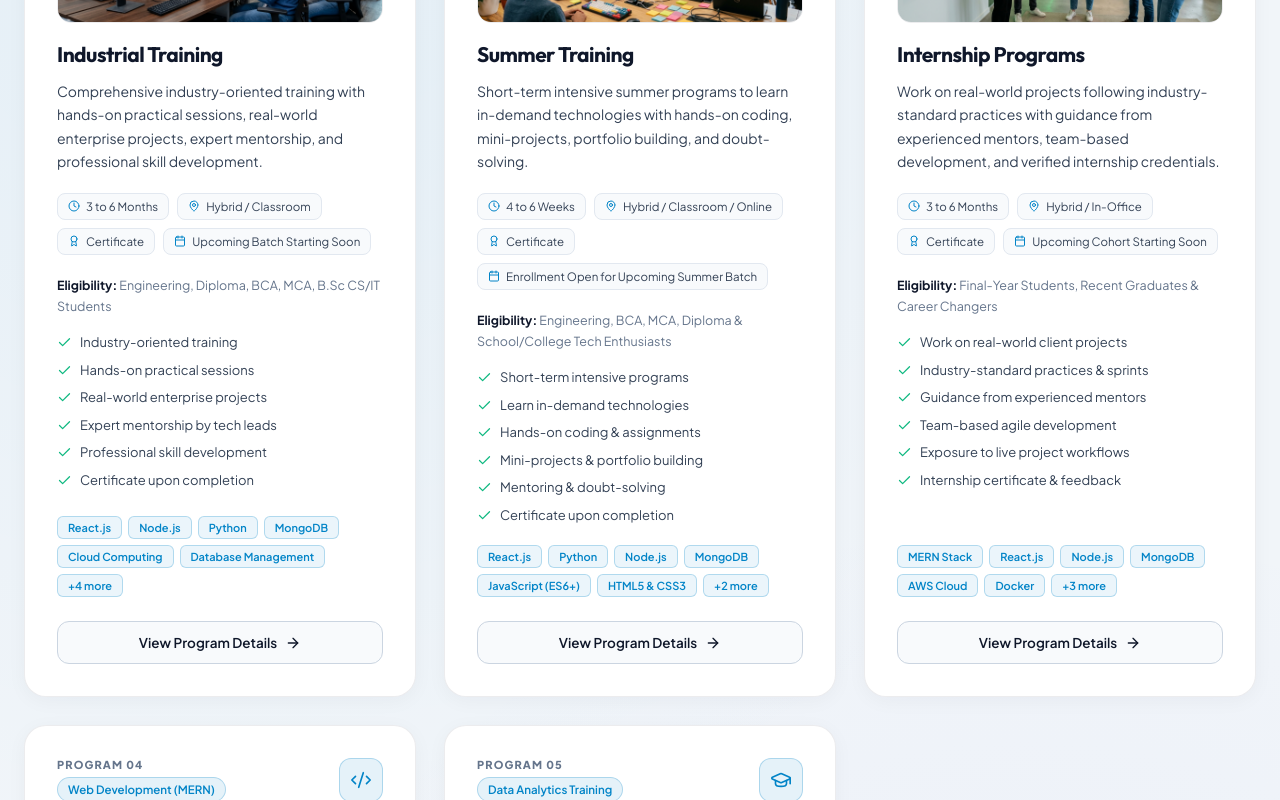
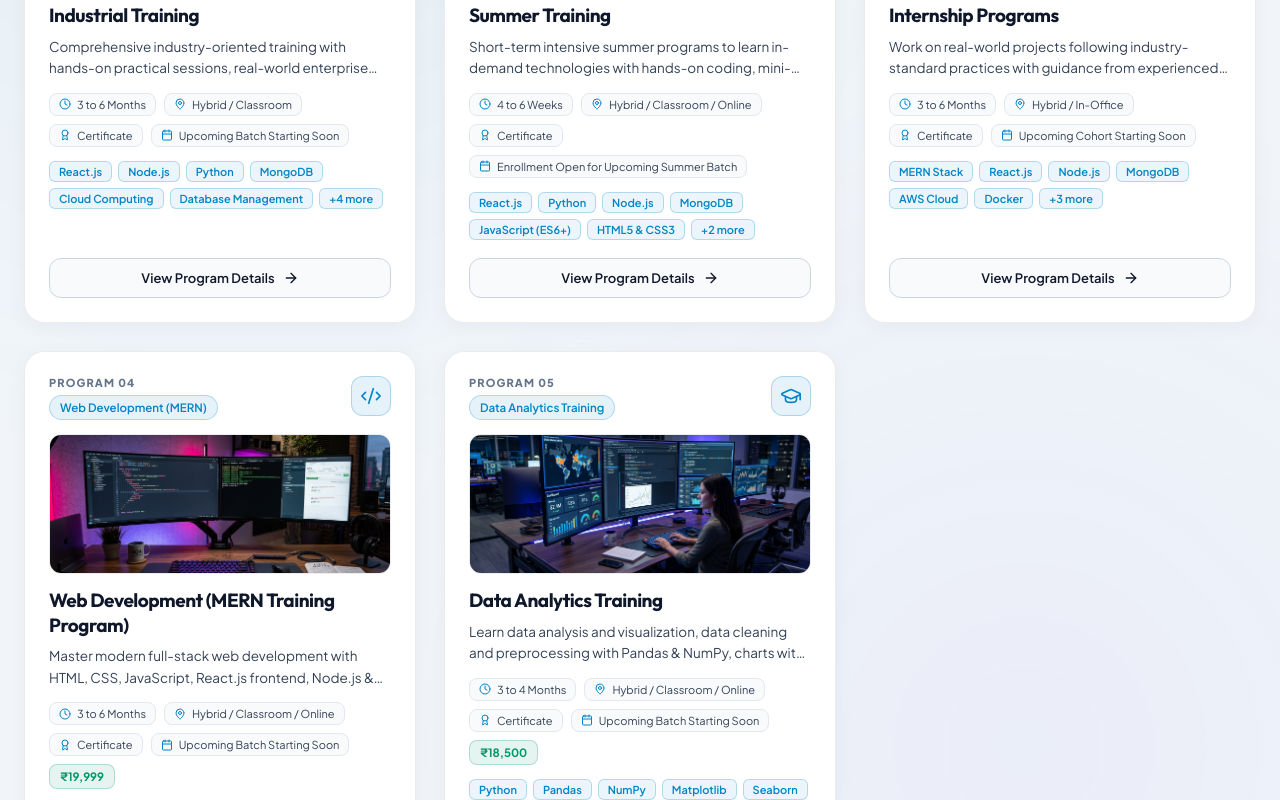
Before and after one commit to Farzan-Ullah/TechZenWebsite, a React (Vite) app in the folder TechZenFrontend-main/: page / in a window 1280 px wide. Shown: the part 9320-10120 px from the top of the page. Built offline with nearby package versions, Linux system fonts and the light colour scheme; no server answers.

Commit message:
feat(ui): reduce homepage training cards height by removing eligibility and bullet points

```diff
--- a/TechZenFrontend-main/src/components/TrainingSection/TrainingSection.jsx
+++ b/TechZenFrontend-main/src/components/TrainingSection/TrainingSection.jsx
@@ -2,7 +2,6 @@ import {
   ArrowRight,
   Award,
   Calendar,
-  Check,
   Clock,
   Code2,
   GraduationCap,
@@ -42,14 +41,6 @@ export default function TrainingSection() {
         <div className={styles.trainingGrid}>
           {trainings.map((training, index) => {
             const Icon = training.icon === "code" ? Code2 : GraduationCap;
-            const bullets =
-              Array.isArray(training.features) && training.features.length > 0
-                ? training.features
-                : Array.isArray(training.whatStudentsWillLearn) &&
-                  training.whatStudentsWillLearn.length > 0
-                ? training.whatStudentsWillLearn
-                : [];
-
             const categoryName =
               (typeof training.category === "object"
                 ? training.category?.name
@@ -147,23 +138,6 @@ export default function TrainingSection() {
                   </div>
                 )}
 
-                {training.eligibility && (
-                  <p className={styles.eligibility}>
-                    <strong>Eligibility:</strong> {training.eligibility}
-                  </p>
-                )}
-
-                {bullets.length > 0 && (
-                  <ul className={styles.features}>
-                    {bullets.map((feature) => (
-                      <li key={feature}>
-                        <Check size={15} aria-hidden="true" />
-                        <span>{feature}</span>
-                      </li>
-                    ))}
-                  </ul>
-                )}
-
                 {Array.isArray(training.technologies) &&
                   training.technologies.length > 0 && (
                     <div className={styles.techTags}>
--- a/TechZenFrontend-main/src/components/TrainingSection/TrainingSection.module.css
+++ b/TechZenFrontend-main/src/components/TrainingSection/TrainingSection.module.css
@@ -140,18 +140,18 @@
   position: relative;
   display: flex;
   flex-direction: column;
-  padding: 32px;
+  padding: 24px;
   background: var(--bg-card);
   backdrop-filter: blur(16px);
   -webkit-backdrop-filter: blur(16px);
   border: 1px solid var(--border-subtle);
-  border-radius: 22px;
+  border-radius: 20px;
   transition: all 0.3s cubic-bezier(0.16, 1, 0.3, 1);
   box-shadow: var(--shadow-md);
 }
 
 .trainingCard:hover {
-  transform: translateY(-6px);
+  transform: translateY(-5px);
   border-color: var(--border-glow);
   box-shadow: var(--shadow-lg), var(--shadow-glow-cyan);
 }
@@ -160,7 +160,7 @@
   display: flex;
   align-items: flex-start;
   justify-content: space-between;
-  margin-bottom: 20px;
+  margin-bottom: 14px;
 }
 
 .cardTopLeft {
@@ -190,8 +190,8 @@
 }
 
 .iconBox {
-  width: 44px;
-  height: 44px;
+  width: 40px;
+  height: 40px;
   border-radius: 12px;
   background: linear-gradient(135deg, rgba(14, 165, 233, 0.2), rgba(99, 102, 241, 0.2));
   border: 1px solid rgba(56, 189, 248, 0.3);
@@ -204,10 +204,10 @@
 
 .imageWrapper {
   width: 100%;
-  height: 160px;
-  border-radius: 14px;
+  height: 140px;
+  border-radius: 12px;
   overflow: hidden;
-  margin-bottom: 18px;
+  margin-bottom: 14px;
   border: 1px solid rgba(255, 255, 255, 0.08);
 }
 
@@ -224,10 +224,10 @@
 
 .trainingCard h3 {
   font-family: var(--font-display);
-  font-size: 21px;
+  font-size: 19px;
   font-weight: 700;
   color: var(--text-primary);
-  margin: 0 0 12px;
+  margin: 0 0 8px;
   line-height: 1.3;
 }
 
@@ -236,10 +236,16 @@
 }
 
 .description {
-  font-size: 14px;
-  line-height: 1.65;
+  font-size: 13.5px;
+  line-height: 1.6;
   color: var(--text-secondary);
-  margin: 0 0 20px;
+  margin: 0 0 14px;
+  display: -webkit-box;
+  -webkit-line-clamp: 2;
+  -webkit-box-orient: vertical;
+  overflow: hidden;
+  text-overflow: ellipsis;
+  min-height: 43px;
 }
 
 /* Meta Row */
@@ -247,18 +253,18 @@
   display: flex;
   flex-wrap: wrap;
   gap: 8px;
-  margin-bottom: 20px;
+  margin-bottom: 14px;
 }
 
 .metaPill {
   display: inline-flex;
   align-items: center;
   gap: 6px;
-  padding: 5px 10px;
+  padding: 4px 9px;
   border-radius: 8px;
   background: var(--border-subtle);
   border: 1px solid var(--border-subtle);
-  font-size: 11.5px;
+  font-size: 11px;
   color: var(--text-secondary);
 }
 
@@ -269,49 +275,13 @@
 .feePill {
   display: inline-flex;
   align-items: center;
-  padding: 5px 12px;
+  padding: 4px 10px;
   border-radius: 8px;
   background: rgba(16, 185, 129, 0.12);
   border: 1px solid rgba(16, 185, 129, 0.3);
   color: #10b981;
-  font-size: 12px;
+  font-size: 11.5px;
   font-weight: 700;
-}
-
-.eligibility {
-  font-size: 12.5px;
-  color: var(--text-muted);
-  margin: 0 0 16px;
-}
-
-.eligibility strong {
-  color: var(--text-primary);
-}
-
-/* Feature bullets */
-.features {
-  list-style: none;
-  padding: 0;
-  margin: 0 0 20px;
-  display: flex;
-  flex-direction: column;
-  gap: 8px;
-  flex: 1;
-}
-
-.features li {
-  display: flex;
-  align-items: flex-start;
-  gap: 8px;
-  font-size: 13px;
-  line-height: 1.5;
-  color: var(--text-secondary);
-}
-
-.features li svg {
-  color: #10b981;
-  flex-shrink: 0;
-  margin-top: 2px;
 }
 
 /* Tech Tags */
@@ -319,11 +289,11 @@
   display: flex;
   flex-wrap: wrap;
   gap: 6px;
-  margin-bottom: 24px;
+  margin-bottom: 18px;
 }
 
 .techTag {
-  padding: 4px 10px;
+  padding: 3px 9px;
   border-radius: 6px;
   background: rgba(14, 165, 233, 0.08);
   border: 1px solid var(--border-glow);
@@ -338,12 +308,12 @@
   justify-content: center;
   gap: 8px;
   width: 100%;
-  padding: 12px 20px;
+  padding: 11px 18px;
   border-radius: 12px;
   background: var(--bg-card);
   border: 1px solid var(--border-medium);
   color: var(--text-primary);
-  font-size: 13.5px;
+  font-size: 13px;
   font-weight: 600;
   text-decoration: none;
   transition: all 0.25s ease;
```
